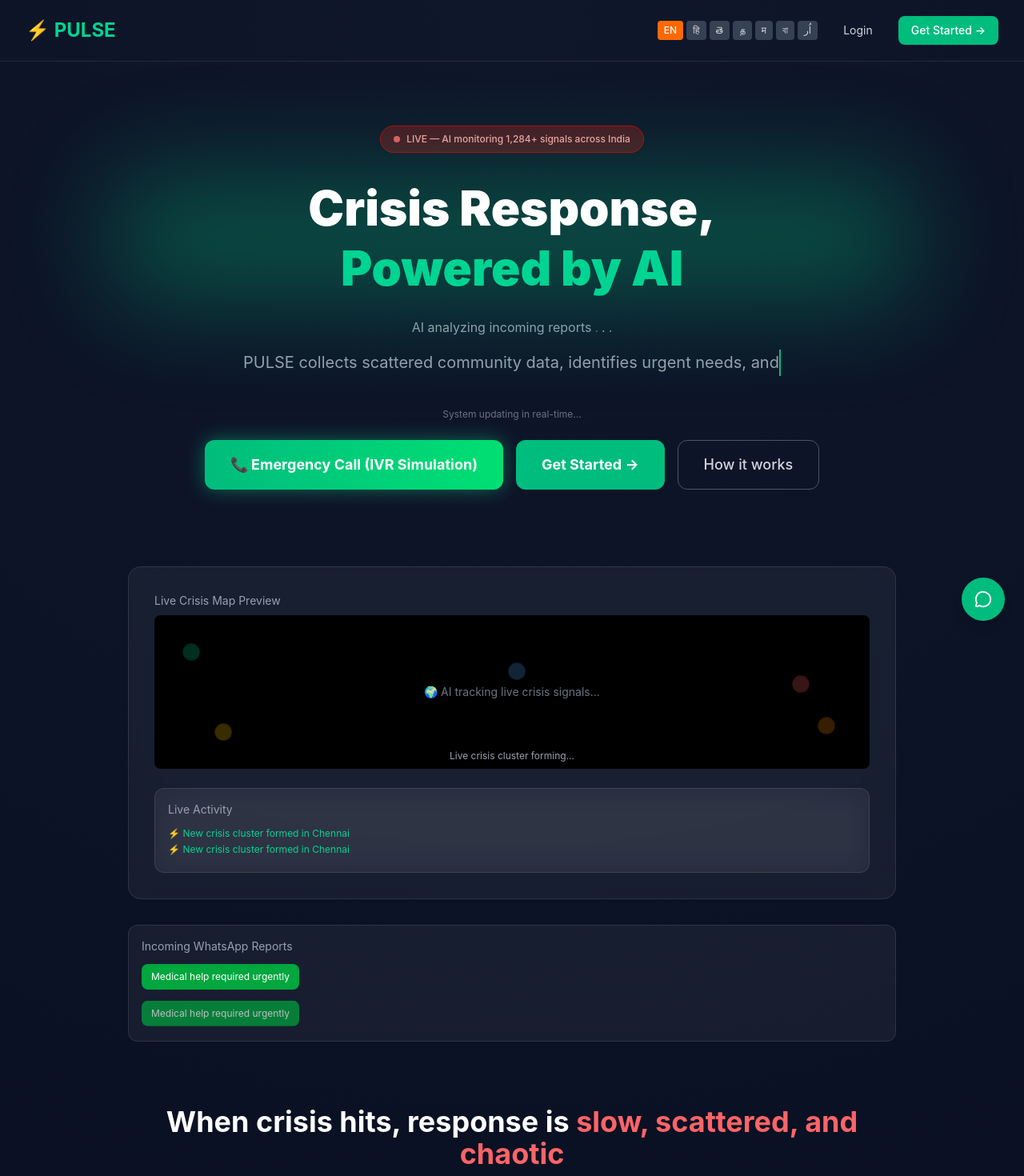
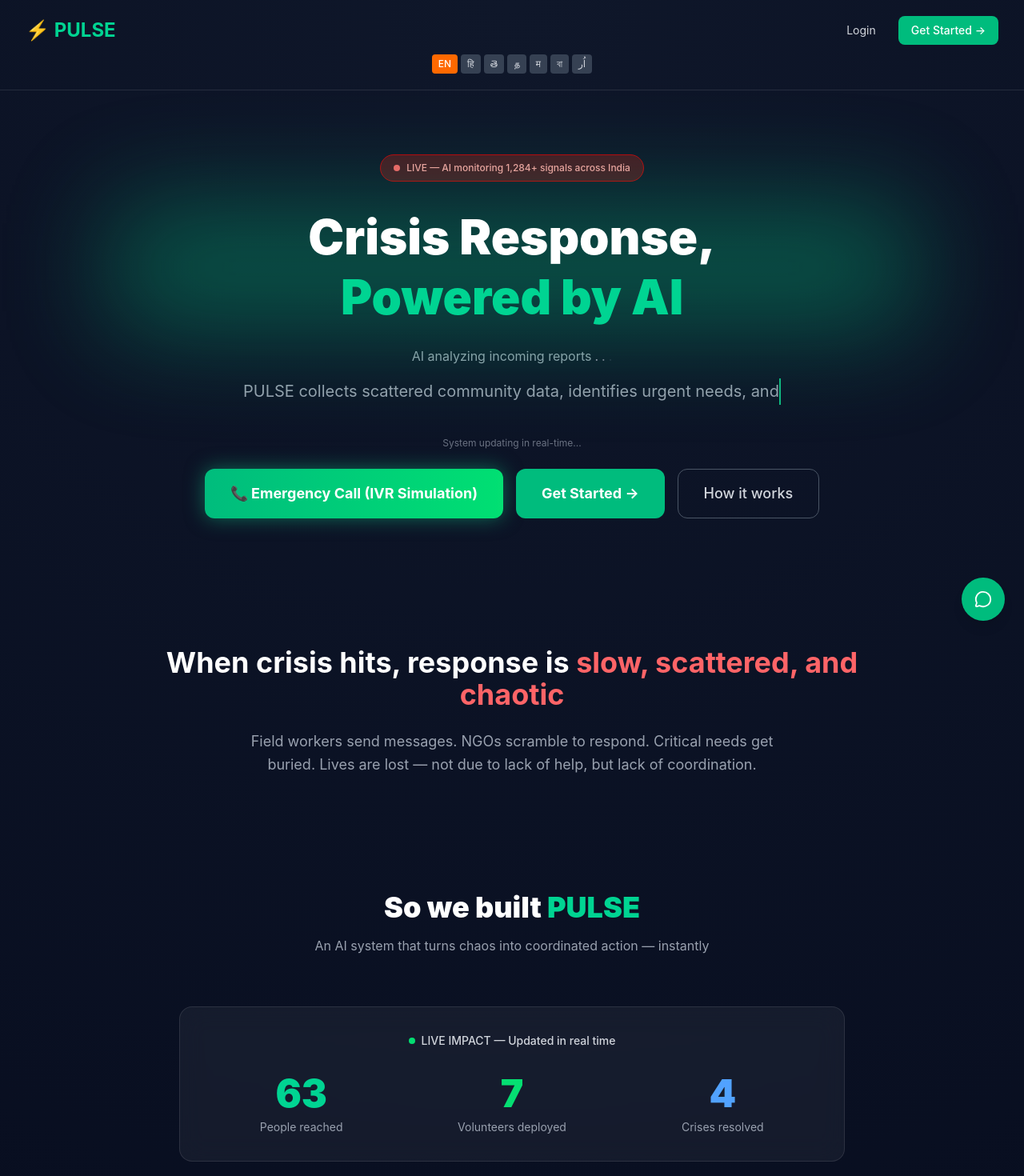
Before and after one commit to umaima06/Pulse, a React app in the folder frontend/: page / in a window 1280 px wide. Shown: the top 1470 px of the page at 80% size. Built offline with nearby package versions, Linux system fonts and the light colour scheme; the HTML template or start-up script is replaced by a standard one.

Commit message:
Refactor Navbar and remove unnecessary components
Refactor Navbar layout and remove unused sections.

```diff
--- a/frontend/src/pages/Landing.jsx
+++ b/frontend/src/pages/Landing.jsx
@@ -91,11 +91,18 @@ function Landing() {
     <div className="min-h-screen bg-[radial-gradient(circle_at_top,_#0f172a,_#020617)] text-white animate-fadeIn">
 
    {/* ── Navbar ─────────────────────────────────────────────────────────── */}
-      <div className="flex items-center justify-between px-8 py-5 border-b border-white/10">
-        <h1 className="text-2xl font-bold text-emerald-400">⚡ {t('brand')}</h1>
-        <div className="flex items-center gap-4">
-          {/* Language switcher lives here in the nav */}
-          <LanguageSwitcher />
+  <div className="flex flex-col px-8 py-5 border-b border-white/10">
+
+    {/* TOP ROW */}
+    <div className="flex items-center justify-between w-full">
+
+      {/* LEFT: Logo */}
+      <h1 className="text-2xl font-bold text-emerald-400">
+        ⚡ {t('brand')}
+      </h1>
+
+      {/* RIGHT: Login + Get Started */}
+      <div className="flex items-center gap-3">
         <Link
         to="/get-started"
         className="text-gray-300 hover:text-white text-sm px-4 py-2 transition-colors"
@@ -109,6 +116,13 @@ function Landing() {
           {t('nav_get_started')}
         </Link>
       </div>
+    </div>
+
+  {/* BOTTOM ROW: Languages */}
+  <div className="mt-3 flex justify-center">
+    <LanguageSwitcher />
+  </div>
+
 </div>
 
       {/* ── Hero ───────────────────────────────────────────────────────────── */}
@@ -176,58 +190,6 @@ function Landing() {
           </div>
         )}
       </motion.div>
-
-      {/* ── Live Crisis Map Preview ─────────────────────────────────────────── */}
-      <div className="max-w-5xl mx-auto px-8 mt-4">
-        <div className="bg-white/5 backdrop-blur-lg border border-white/10 rounded-2xl p-8 hover:scale-[1.02] hover:-translate-y-1 transition-all duration-300 hover:shadow-[0_0_20px_rgba(16,185,129,0.2)]">
-          <p className="text-sm text-gray-400 mb-2">{t('map_preview')}</p>
-
-          <div className="h-48 bg-black rounded-lg relative overflow-hidden">
-            <div className="absolute w-3 h-3 bg-emerald-400 rounded-full top-10 left-10 animate-ping"></div>
-            <div className="absolute w-3 h-3 bg-red-400 rounded-full top-20 right-20 animate-ping"></div>
-            <div className="absolute w-3 h-3 bg-yellow-400 rounded-full bottom-10 left-20 animate-ping"></div>
-            <div className="absolute w-3 h-3 bg-blue-400 rounded-full top-16 left-1/2 animate-ping"></div>
-            <div className="absolute w-3 h-3 bg-orange-400 rounded-full bottom-12 right-12 animate-ping"></div>
-            <div className="absolute inset-0 flex items-center justify-center text-gray-500 text-sm">
-              {t('map_tracking')}
-            </div>
-            <p className="absolute bottom-2 left-0 right-0 text-center text-xs text-gray-400">
-              {t('map_cluster')}
-            </p>
-          </div>
-
-          {/* Live activity feed */}
-          <div className="mt-6 bg-white/5 backdrop-blur-lg border border-white/10 rounded-xl p-4">
-            <p className="text-sm text-gray-400 mb-3">{t('live_activity')}</p>
-            {events.length === 0 && (
-              <p className="text-xs text-gray-600">{t('waiting_signals')}</p>
-            )}
-            {events.map((e, i) => (
-              <p key={i} className="text-xs text-emerald-400 animate-fadeIn mb-1">
-                ⚡ {e}
-              </p>
-            ))}
-          </div>
-        </div>
-      </div>
-
-      {/* ── WhatsApp Simulation ─────────────────────────────────────────────── */}
-      <div className="max-w-5xl mx-auto px-8 mt-8">
-        <div className="bg-white/5 border border-white/10 rounded-xl p-4 hover:shadow-[0_0_20px_rgba(16,185,129,0.2)] transition-all duration-300">
-          <p className="text-sm text-gray-400 mb-3">{t('whatsapp_incoming')}</p>
-          {chat.length === 0 && (
-            <p className="text-xs text-gray-600">{t('whatsapp_listening')}</p>
-          )}
-          {chat.map((msg, i) => (
-            <div
-              key={i}
-              className="bg-green-600 text-white text-xs px-3 py-2 rounded-lg mb-2 w-fit animate-fadeIn"
-            >
-              {msg}
-            </div>
-          ))}
-        </div>
-      </div>
 
       {/* ── Problem Statement ───────────────────────────────────────────────── */}
       <motion.div
@@ -373,35 +335,6 @@ function Landing() {
         </div>
       </motion.div>
 
-      {/* ── Command Center Panel ─────────────────────────────────────────────── */}
-      <div className="max-w-5xl mx-auto px-8 pb-24">
-        <div className="bg-black/40 border border-white/10 rounded-2xl p-6 hover:shadow-[0_0_20px_rgba(16,185,129,0.2)] transition-all duration-300">
-          <div className="flex items-center gap-2 mb-4">
-            <span className="w-2 h-2 bg-emerald-400 rounded-full animate-pulse"></span>
-            <p className="text-gray-400 text-sm">{t('cmd_live')}</p>
-          </div>
-
-          <div className="grid grid-cols-2 gap-4 text-sm">
-            <div className="glass rounded-xl p-4 cursor-pointer hover:scale-[1.02] active:scale-95 transition-all">
-              <p className="text-gray-400">{t('cmd_signals')}</p>
-              <p className="text-emerald-400 text-2xl font-bold">{people.toLocaleString()}</p>
-            </div>
-            <div className="glass rounded-xl p-4 cursor-pointer hover:scale-[1.02] active:scale-95 transition-all">
-              <p className="text-gray-400">{t('cmd_ai')}</p>
-              <p className="text-purple-400 text-2xl font-bold">{resolved}</p>
-            </div>
-            <div className="glass rounded-xl p-4 cursor-pointer hover:scale-[1.02] active:scale-95 transition-all">
-              <p className="text-gray-400">{t('cmd_volunteers')}</p>
-              <p className="text-green-400 text-2xl font-bold">{volunteers}</p>
-            </div>
-            <div className="glass rounded-xl p-4 cursor-pointer hover:scale-[1.02] active:scale-95 transition-all">
-              <p className="text-gray-400">{t('cmd_response')}</p>
-              <p className="text-yellow-400 text-2xl font-bold">~32s</p>
-            </div>
-          </div>
-        </div>
-      </div>
-
       {/* ── CTA ─────────────────────────────────────────────────────────────── */}
       <div className="max-w-4xl mx-auto px-8 pb-24">
         <div className="bg-gradient-to-r from-orange-900 to-red-900 rounded-2xl p-10 text-center border border-orange-700/50 hover:scale-[1.02] hover:-translate-y-1 transition-all duration-300">
```
Lines whose indentation alone changed are shown as unchanged.
